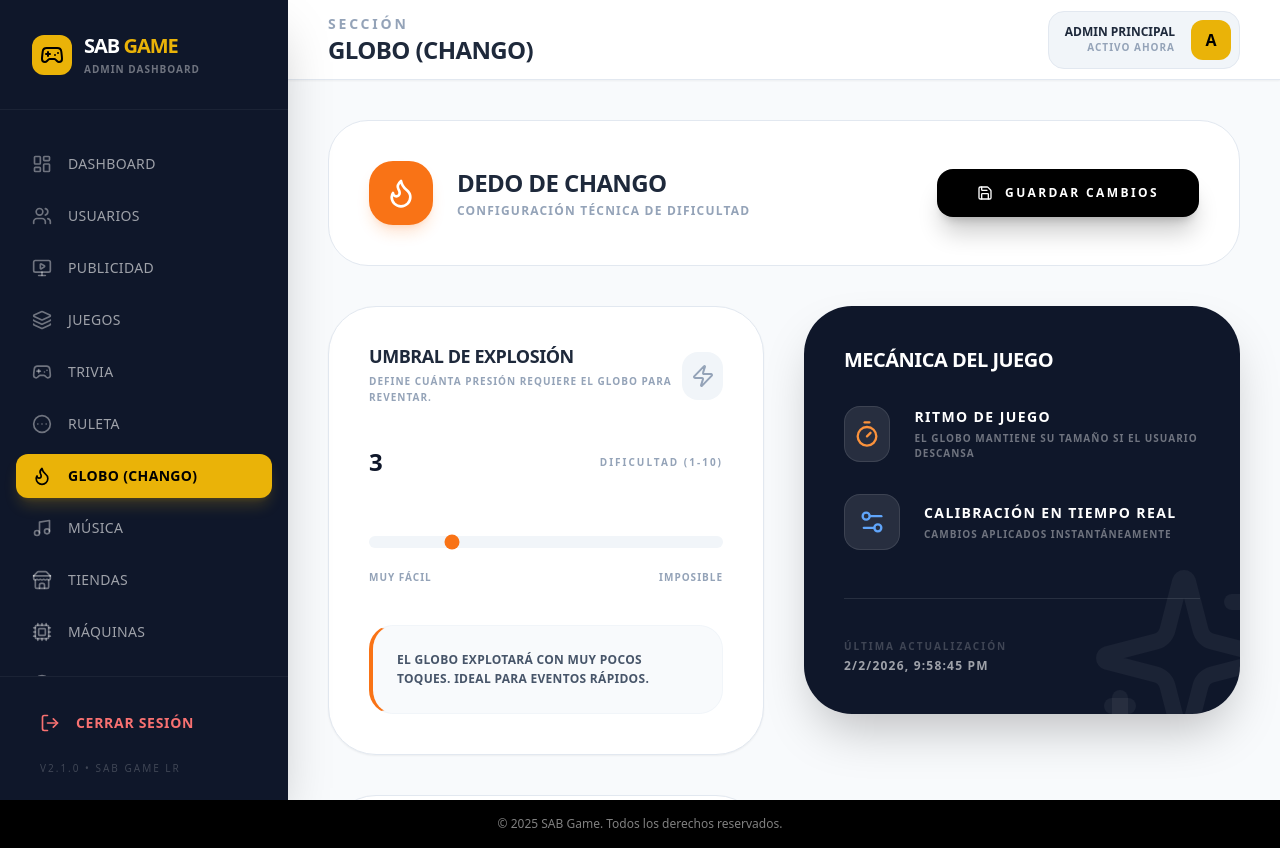
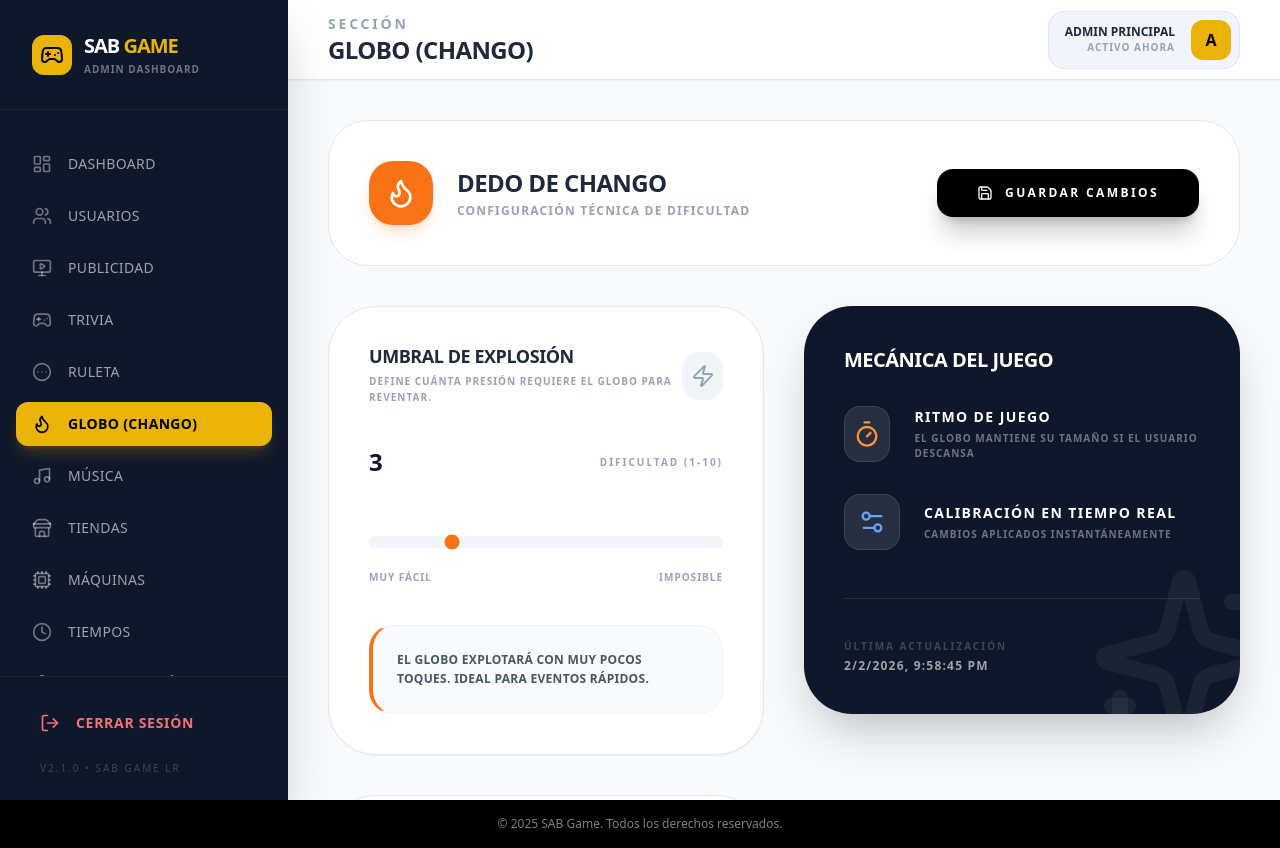
Before and after one commit to chuflo14/sab-game, a Next.js app in the folder triviadmin/: page /admin/chango in a window 1280 px wide. Built offline with nearby package versions, Linux system fonts and the light colour scheme; no server answers.

Commit message:
refactor: remove redundant games menu item

```diff
--- a/triviadmin/app/admin/layout.tsx
+++ b/triviadmin/app/admin/layout.tsx
@@ -17,8 +17,7 @@ import {
     LogOut,
     Clock,
     Flame,
-    Music,
-    Layers // New icon
+    Music
 } from 'lucide-react';
 import { cn } from '@/lib/utils';
 
@@ -26,7 +25,7 @@ const navItems = [
     { label: 'Dashboard', href: '/admin', icon: LayoutDashboard },
     { label: 'Usuarios', href: '/admin/users', icon: Users },
     { label: 'Publicidad', href: '/admin/ads', icon: MonitorPlay },
-    { label: 'Juegos', href: '/admin/games', icon: Layers }, // New Link
+
     { label: 'Trivia', href: '/admin/questions', icon: Gamepad2 },
     { label: 'Ruleta', href: '/admin/wheel', icon: CircleEllipsis },
     { label: 'Globo (Chango)', href: '/admin/chango', icon: Flame },
```
